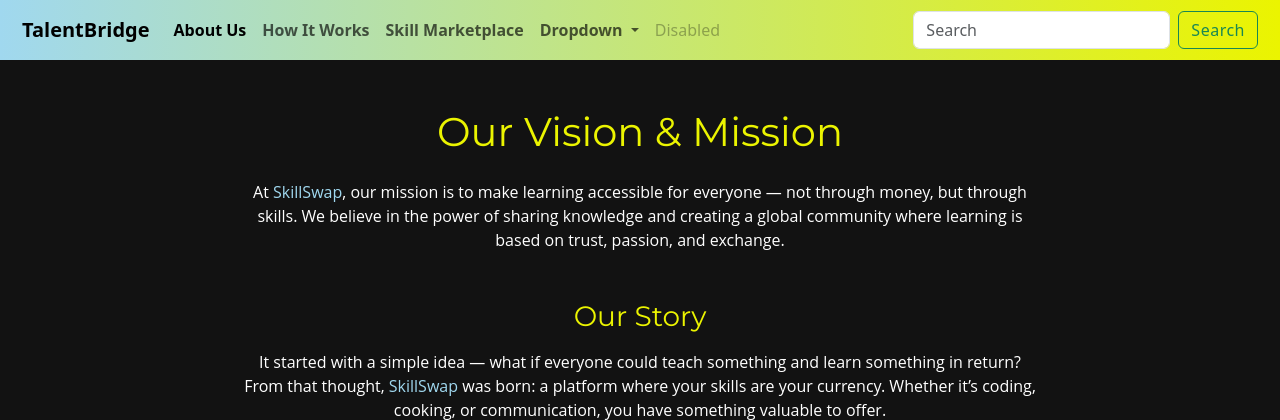
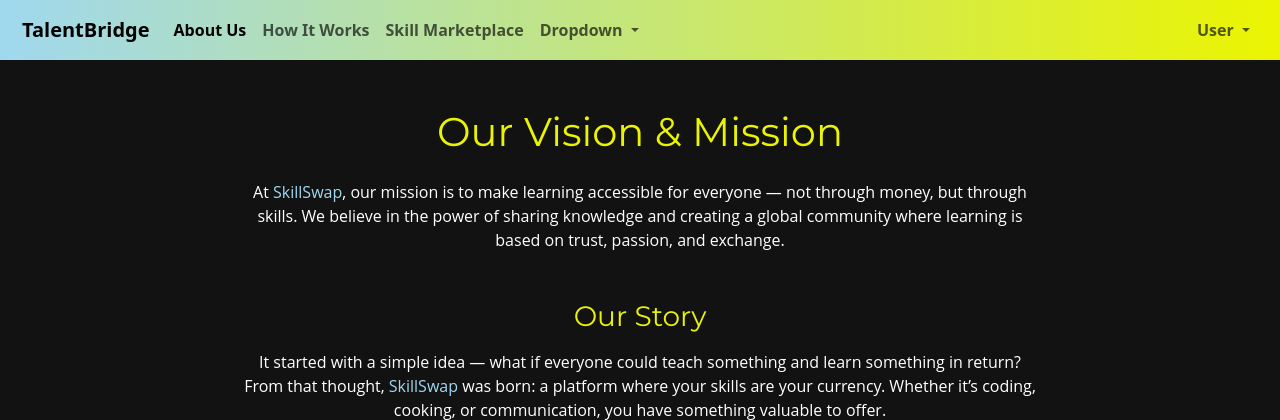
Before and after one commit to Isoo-Pal/TalentBridge, a Django app: page /about-us/ in a window 1280 px wide. Shown: the top 420 px of the page. Run offline with Django 4.2, Linux system fonts and the light colour scheme.

Commit message:
Added user profile section

```diff
--- a/TalentBridge/myapp/templates/myapp/inc/header.html
+++ b/TalentBridge/myapp/templates/myapp/inc/header.html
@@ -38,14 +38,26 @@
             <li><a class="dropdown-item" href="#">Something else here</a></li>
           </ul>
         </li>
-        <li class="nav-item">
-          <a class="nav-link disabled" aria-disabled="true">Disabled</a>
+      </ul>
+
+      <!-- Right side (User) -->
+      <ul class="navbar-nav ms-auto mb-2 mb-lg-0 ">
+        <li class="nav-item dropdown">
+          <a class="nav-link dropdown-toggle fw-semibold" href="#" role="button" data-bs-toggle="dropdown" aria-expanded="false">
+            User
+          </a>
+          <ul class="dropdown-menu dropdown-menu-end" style="background : linear-gradient(360deg, #A0D8EF, #EBF400);">
+            <li><a class="dropdown-item " href="#">Profile</a></li>
+            <li><a class="dropdown-item " href="#">Settings</a></li>
+            <li><hr class="dropdown-divider"></li>
+            <li><a class="dropdown-item " href="#">Logout</a></li>
+          </ul>
         </li>
       </ul>
-      <form class="d-flex" role="search">
+      {% comment %} <form class="d-flex" role="search">
         <input class="form-control me-2" type="search" placeholder="Search" aria-label="Search"/>
         <button class="btn btn-outline-success" type="submit">Search</button>
-      </form>
+      </form> {% endcomment %}
     </div>
   </div>
 </nav>
--- a/TalentBridge/myapp/templates/myapp/layout/layout.html
+++ b/TalentBridge/myapp/templates/myapp/layout/layout.html
@@ -22,6 +22,9 @@
 
     {% block scripts %}{% endblock scripts %}
 
-    <script href="https://cdn.jsdelivr.net/npm/bootstrap@5.3.8/dist/js/bootstrap.bundle.min.js"></script>
+    <!-- Bootstrap JS (includes Popper) -->
+    <script src="https://cdn.jsdelivr.net/npm/bootstrap@5.3.3/dist/js/bootstrap.bundle.min.js" integrity="sha384-YvpcrYf0tY3lHB60NNkmXc5s9fDVZLESaAA55NDzOxhy9GkcIdslK1eN7N6jIeHz"
+    crossorigin="anonymous"></script>
+
 </body>
 </html>
```
